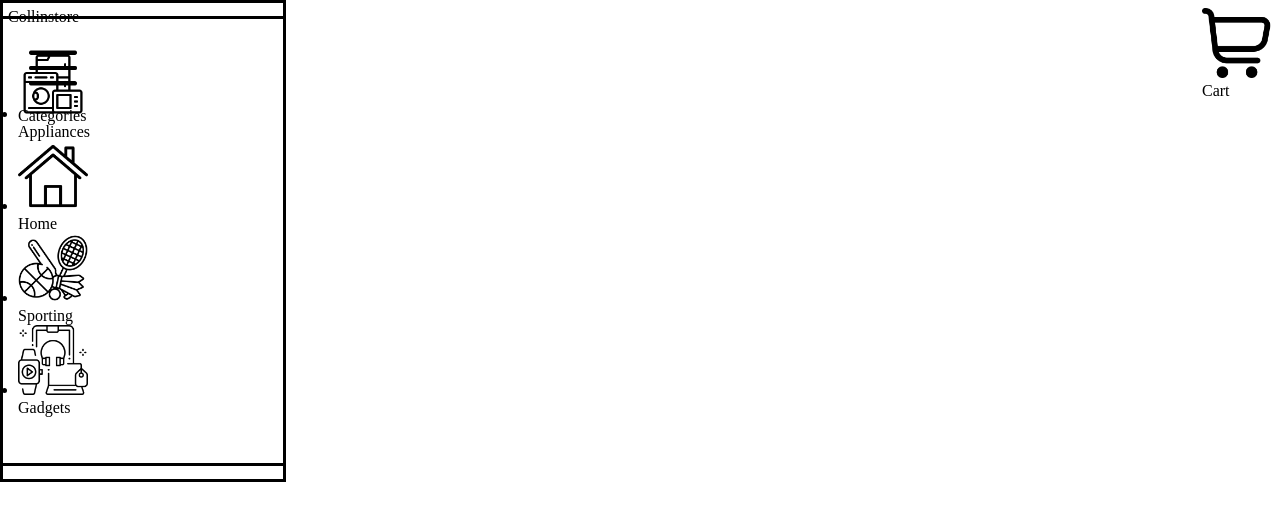
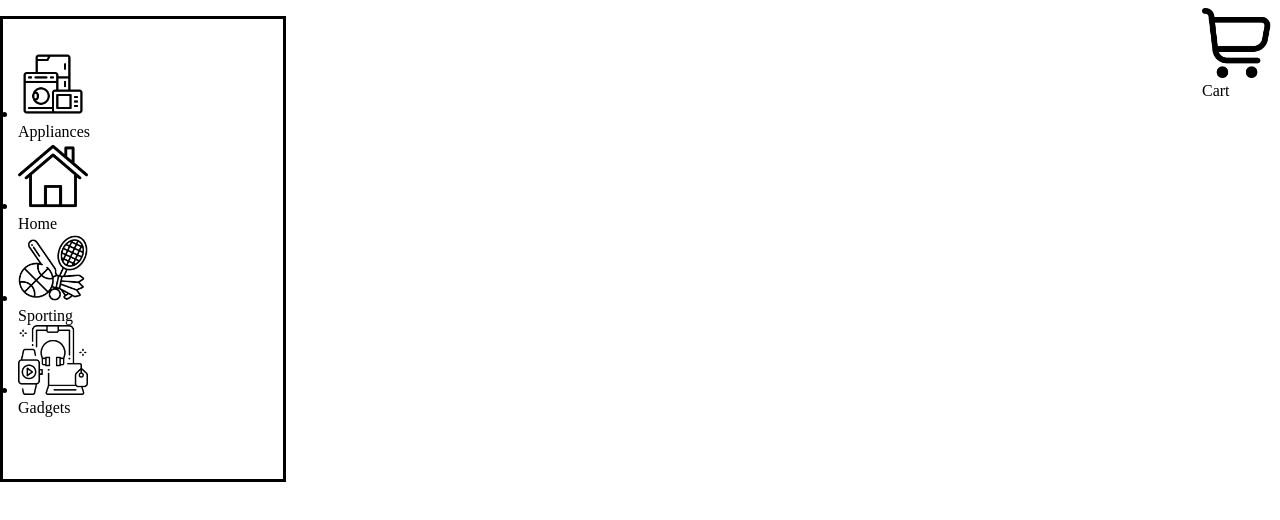
Before and after one commit to GRACENOBLE/index.html, a plain HTML site: page index.html in a window 1280 px wide. Drawn offline with Linux system fonts and the light colour scheme.

Commit message:
commenting out the categories icon for better view of side nav and removing the unnecessary word collinstore

```diff
--- a/index.html
+++ b/index.html
@@ -8,11 +8,11 @@
         <link rel="shortcut icon" href="icons/online-shop.png" type="image/x-icon">
     </head>
     <body>
-        <div id="categories">
+        <!--<div id="categories">
             <img src="icons/categories.png" alt="Categories icon" width="70px">
             <br>
             Categories
-        </div>
+        </div>-->
 
         <div id ="cart">
             <img src="icons/shopping-cart.png" alt="cart icon" width="70px">
@@ -46,8 +46,6 @@
             </li>
 
         </ul>
-        <div>
-            Collinstore
-        </div>
+
     </body>
 </html>
```
